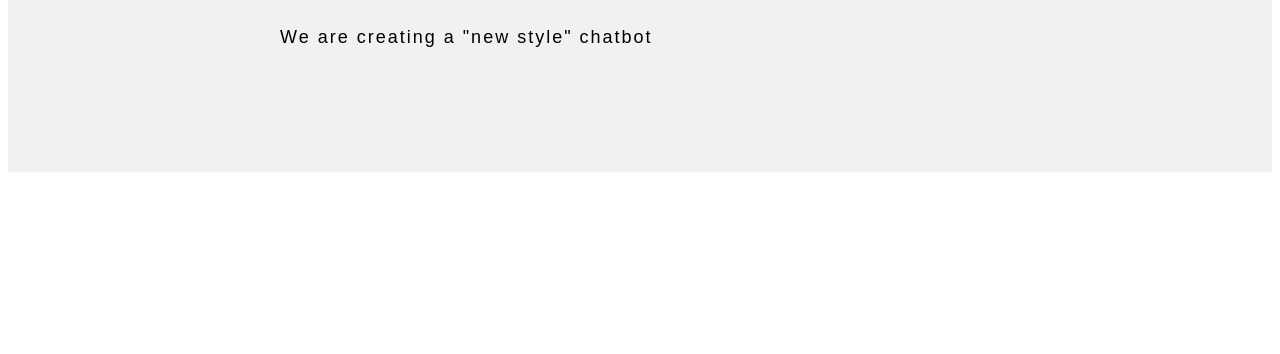
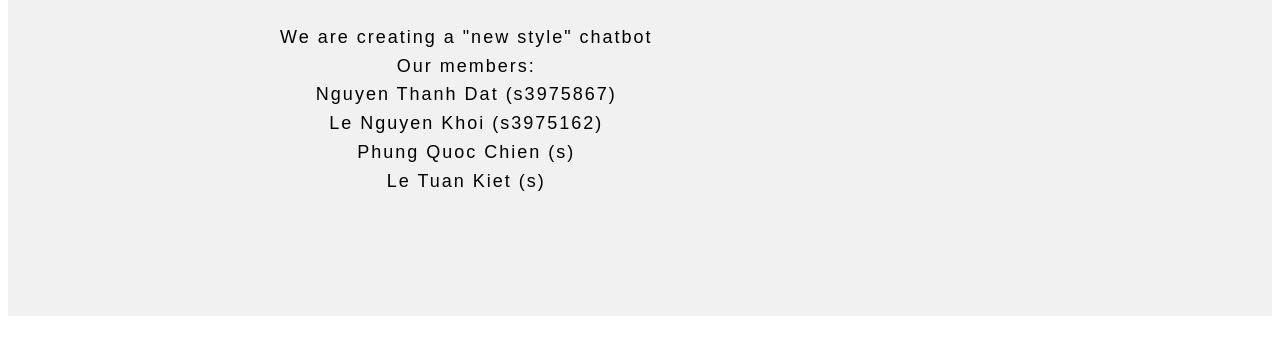
Before and after one commit to khoi3975162/TechSoup, a plain HTML site: page index.html in a window 1280 px wide. Shown: the part 354-708 px from the top of the page. Drawn offline with Linux system fonts and the light colour scheme; a web font is replaced by a local one.

Commit message:
add teammember

```diff
--- a/index.html
+++ b/index.html
@@ -96,6 +96,17 @@
               <span class="home-text01">
                 We are creating a "new style" chatbot
               </span>
+              <br class="home-text02" />
+              <span class="home-text03">Our members:</span>
+              <br class="home-text04" />
+              <span class="home-text05">Nguyen Thanh Dat (s3975867)</span>
+              <br class="home-text06" />
+              <span class="home-text07">Le Nguyen Khoi (s3975162)</span>
+              <br class="home-text08" />
+              <span class="home-text09">Phung Quoc Chien (s)</span>
+              <br class="home-text10" />
+              <span class="home-text11">Le Tuan Kiet (s)</span>
+              <br />
             </span>
           </div>
           <img alt="image" src="img/techsoup.png" class="home-image" />
```
